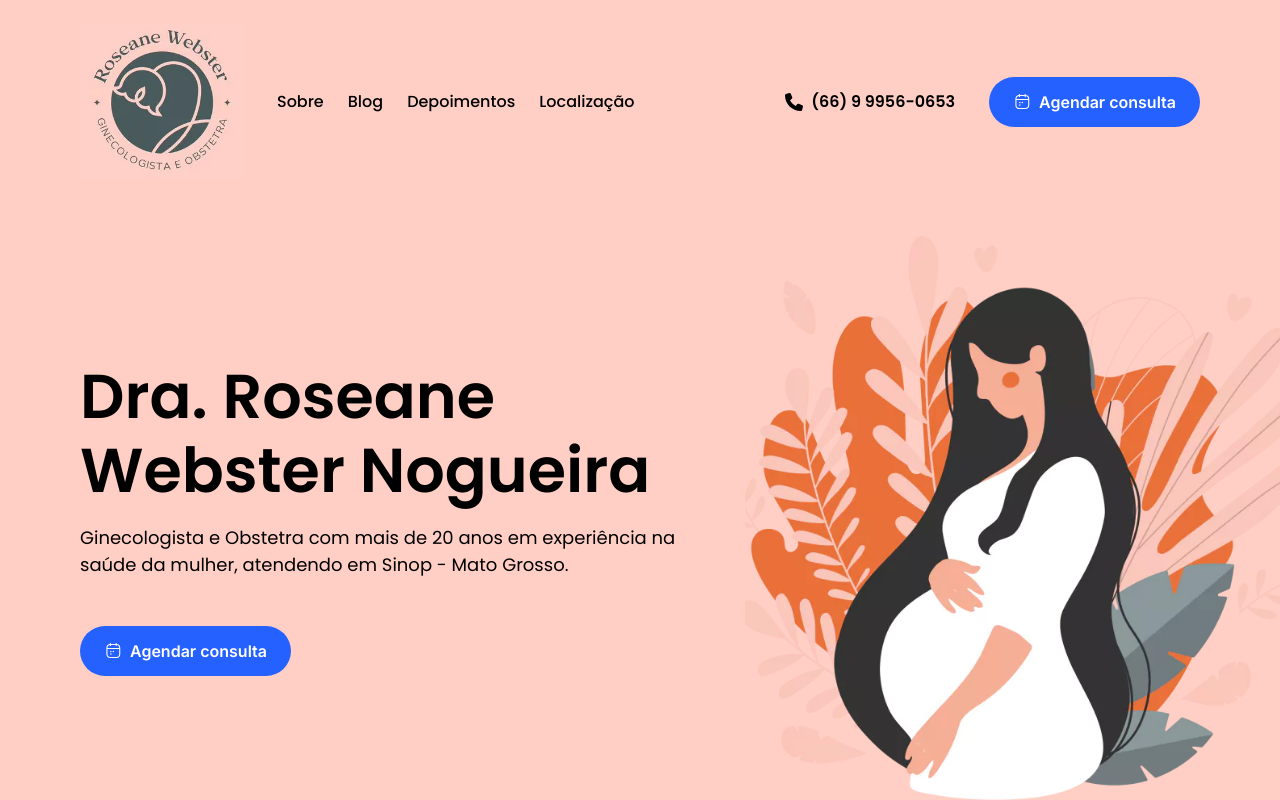
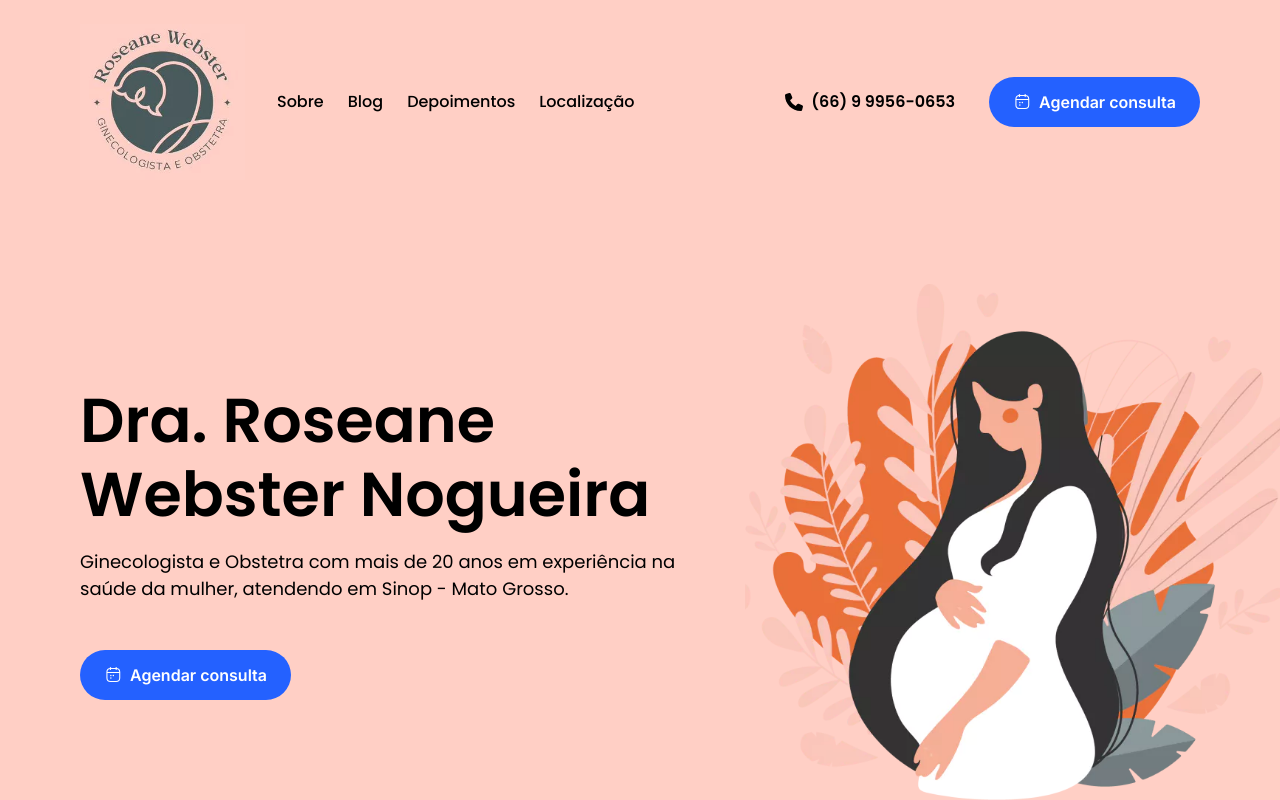
Before and after one commit to lauwebster/Dra-Roseane-HTML, a website built with Parcel: page index.html in a window 1280 px wide. Shown: the top 800 px of the page. Built offline with nearby package versions, Linux system fonts and the light colour scheme; a script that the page names is missing.

Commit message:
Commit from TeleportHQ

```diff
--- a/index.css
+++ b/index.css
@@ -806,7 +806,7 @@
   display: flex;
   z-index: 100;
   max-width: 1440px;
-  margin-top: var(--dl-space-space-twounits);
+  margin-top: var(--dl-space-space-fiveunits);
   align-items: stretch;
   padding-left: var(--dl-space-space-fiveunits);
   flex-direction: row;
```
